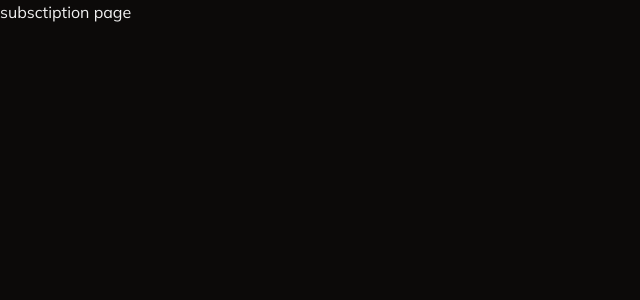
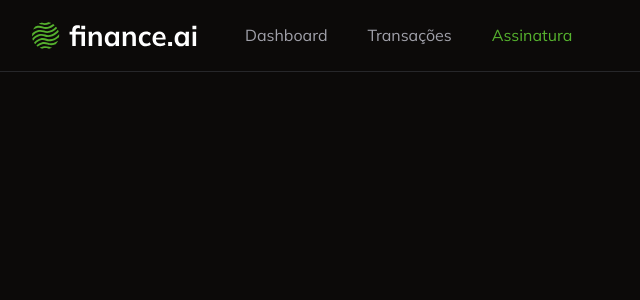
Before and after one commit to Luciano-gOliveira/my-invest-ia, a Next.js app: page /subscription in a window 1280 px wide. Shown: the top 300 px of the page, without its empty margins (0-640 px from the left). Built offline with nearby package versions, Linux system fonts and the light colour scheme.

Commit message:
feat: add Navbar component

```diff
--- /dev/null
+++ b/app/_components/navbar.tsx
@@ -0,0 +1,50 @@
+"use client";
+
+import { UserButton } from "@clerk/nextjs";
+import Image from "next/image";
+import Link from "next/link";
+import { usePathname } from "next/navigation";
+
+const Navbar = () => {
+  const pathname = usePathname();
+  return (
+    <nav className="flex justify-between border-b border-solid px-8 py-4">
+      {/* Esquerda */}
+      <div className="flex items-center gap-10">
+        <Image src="/logo.svg" alt="Finance AI" width={173} height={39} />
+        <Link
+          href="/"
+          className={
+            pathname === "/" ? "text-primary" : "text-muted-foreground"
+          }
+        >
+          Dashboard
+        </Link>
+        <Link
+          href="/transactions"
+          className={
+            pathname === "/transactions"
+              ? "text-primary"
+              : "text-muted-foreground"
+          }
+        >
+          Transações
+        </Link>
+        <Link
+          href="/subscription"
+          className={
+            pathname === "/subscription"
+              ? "text-primary"
+              : "text-muted-foreground"
+          }
+        >
+          Assinatura
+        </Link>
+      </div>
+      {/* Direita   */}
+      <UserButton showName />
+    </nav>
+  );
+};
+
+export default Navbar;
--- a/app/page.tsx
+++ b/app/page.tsx
@@ -1,6 +1,6 @@
-import { UserButton } from "@clerk/nextjs";
 import { auth } from "@clerk/nextjs/server";
 import { redirect } from "next/navigation";
+import Navbar from "./_components/navbar";
 
 const Home = async () => {
   const { userId } = await auth();
@@ -9,11 +9,7 @@
     redirect("/login");
   }
 
-  return (
-    <div className="flex h-full items-center justify-center">
-      <UserButton showName />
-    </div>
-  );
+  return <Navbar />;
 };
 
 export default Home;
--- a/app/subscription/page.tsx
+++ b/app/subscription/page.tsx
@@ -1,8 +1,11 @@
+import Navbar from "../_components/navbar";
+
 const SubscriptionPage = () => {
-    return (
-        <h1>subsctiption page</h1>
-
-     );
-}
+  return (
+    <>
+      <Navbar />
+    </>
+  );
+};
 
 export default SubscriptionPage;
--- a/app/transactions/page.tsx
+++ b/app/transactions/page.tsx
@@ -2,11 +2,14 @@
 import { transactionColumns } from "./_columns";
 import { db } from "../_lib/prisma";
 import AddTransactionButton from "../_components/add-transaction-button";
+import Navbar from "../_components/navbar";
 
 const TransactionsPage = async () => {
   const transactions = await db.transaction.findMany({});
 
   return (
+    <>
+      <Navbar />
       <div className="space-y-6 p-6">
         {/* TÍTULO E BOTÃO  */}
         <div className="flex w-full items-center justify-between">
@@ -18,6 +21,7 @@
           data={JSON.parse(JSON.stringify(transactions))}
         />
       </div>
+    </>
   );
 };
 
```
Lines whose indentation alone changed are shown as unchanged.
